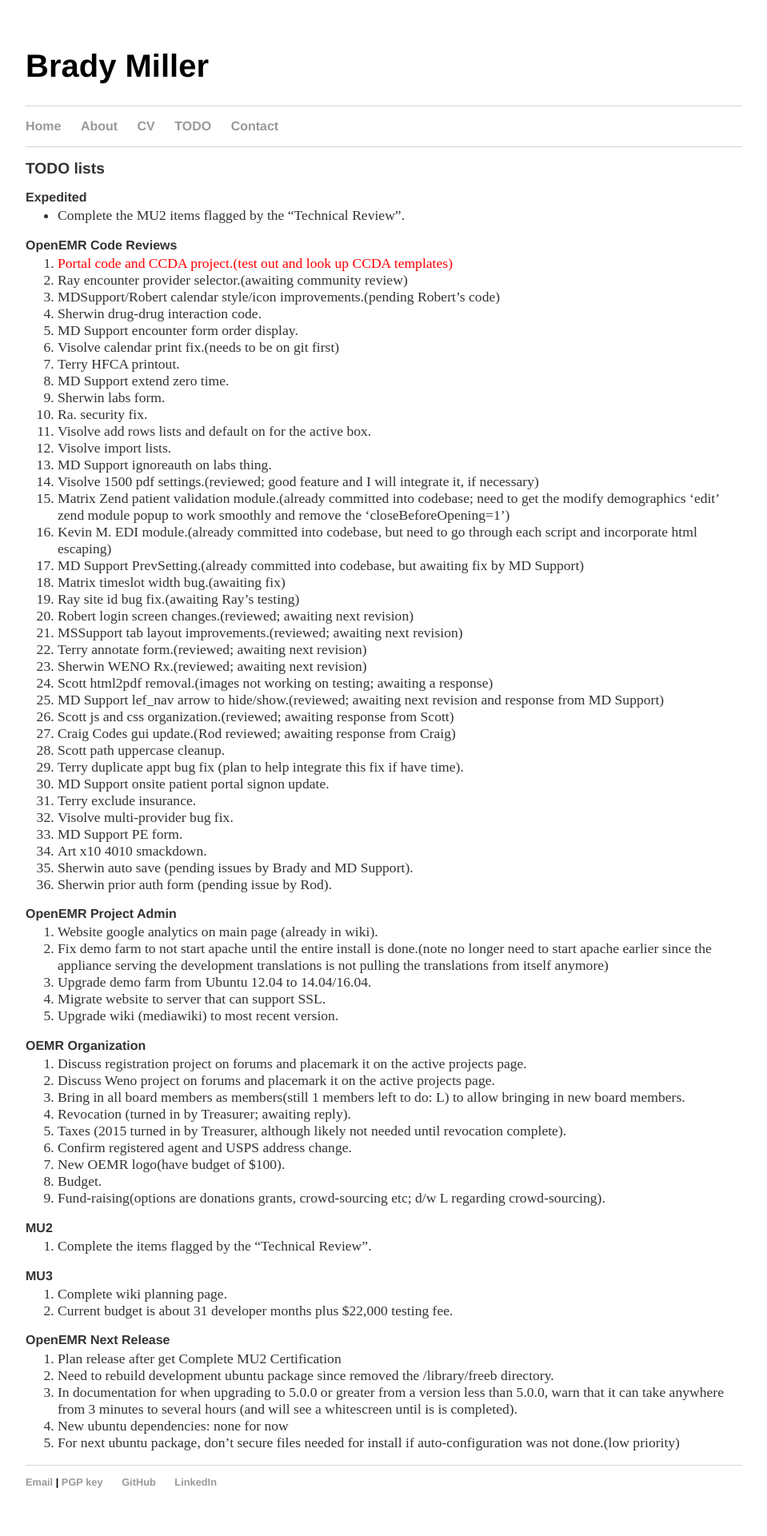
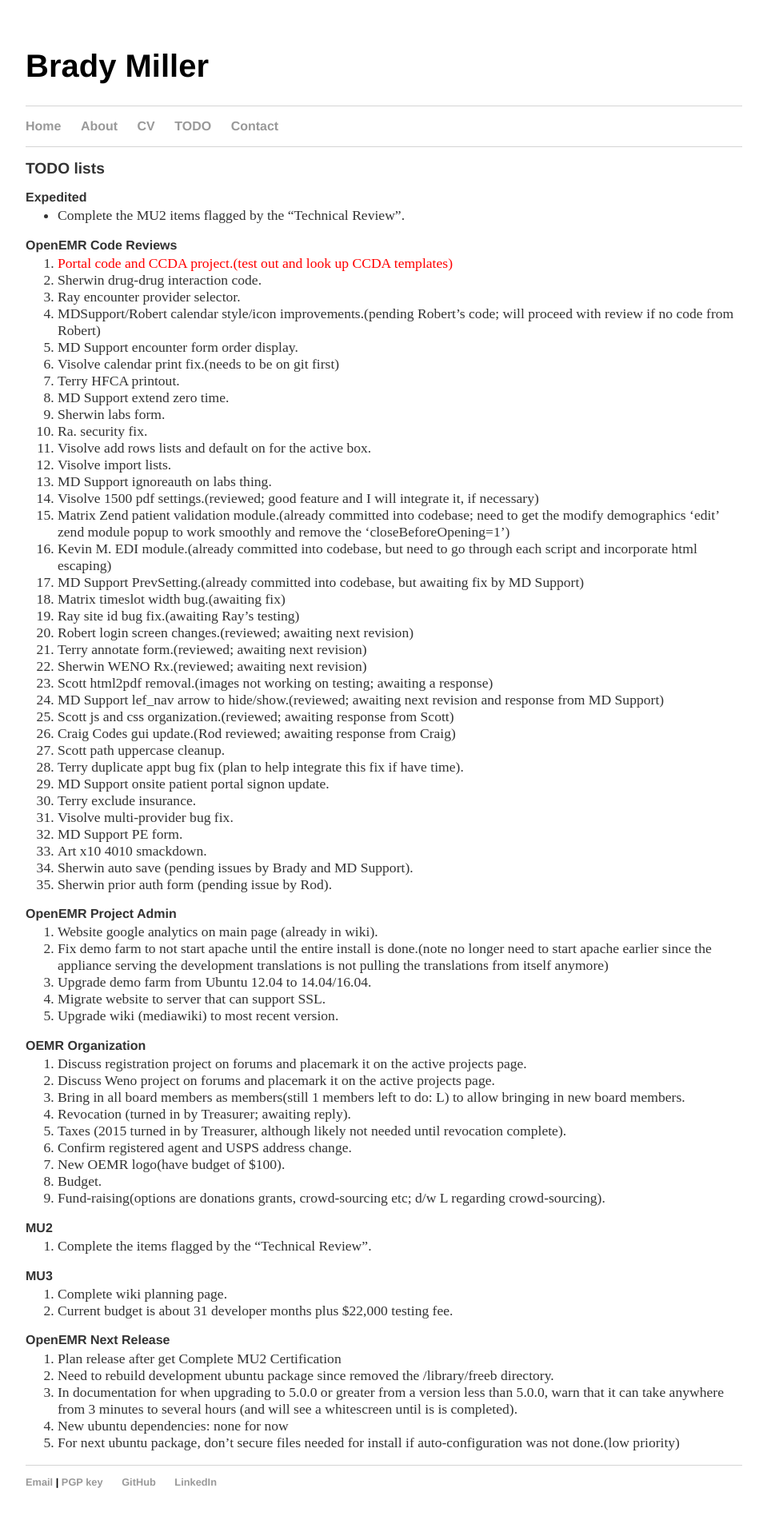
Before and after one commit to bradymiller/bradymiller.github.io, a Jekyll site: the page built from todo/index.md, in a window 1280 px wide. Shown: the whole page at 80% size, without its empty margins (160-1119 px from the left). Built offline with Jekyll 4.4.1, drawn with Linux system fonts in a browser that asks for light colours.

Commit message:
Update todo list

```diff
--- a/todo/index.md
+++ b/todo/index.md
@@ -8,9 +8,9 @@
 
 ### OpenEMR Code Reviews
 1. <span style="color: red">Portal code and CCDA project.(test out and look up CCDA templates)</span>
-1. Ray encounter provider selector.(awaiting community review)
-1. MDSupport/Robert calendar style/icon improvements.(pending Robert's code)
 1. Sherwin drug-drug interaction code.
+1. Ray encounter provider selector.
+1. MDSupport/Robert calendar style/icon improvements.(pending Robert's code; will proceed with review if no code from Robert)
 1. MD Support encounter form order display.
 1. Visolve calendar print fix.(needs to be on git first)
 1. Terry HFCA printout.
@@ -27,7 +27,6 @@
 1. Matrix timeslot width bug.(awaiting fix)
 1. Ray site id bug fix.(awaiting Ray's testing)
 1. Robert login screen changes.(reviewed; awaiting next revision)
-1. MSSupport tab layout improvements.(reviewed; awaiting next revision)
 1. Terry annotate form.(reviewed; awaiting next revision)
 1. Sherwin WENO Rx.(reviewed; awaiting next revision)
 1. Scott html2pdf removal.(images not working on testing; awaiting a response)
```
